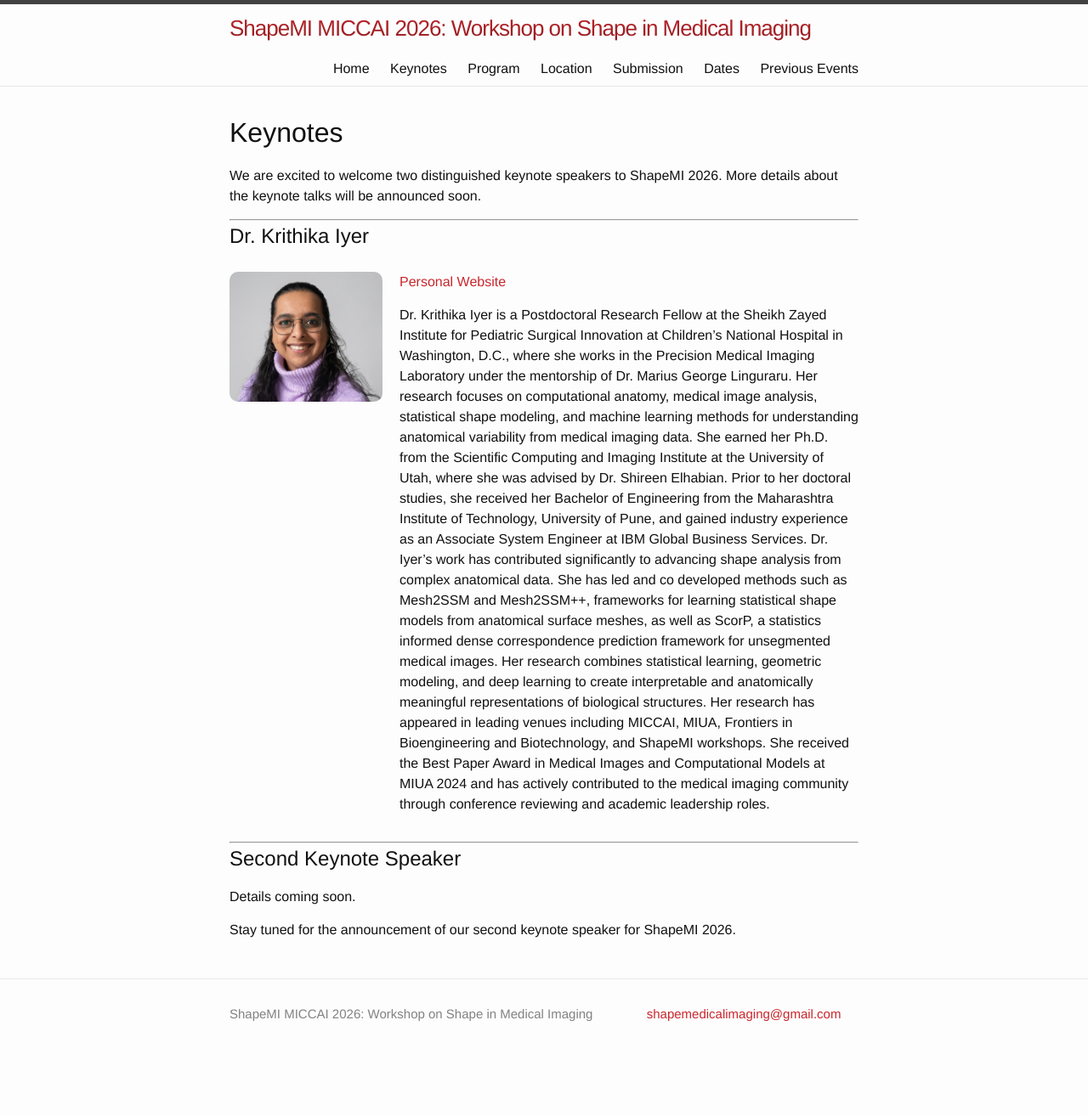
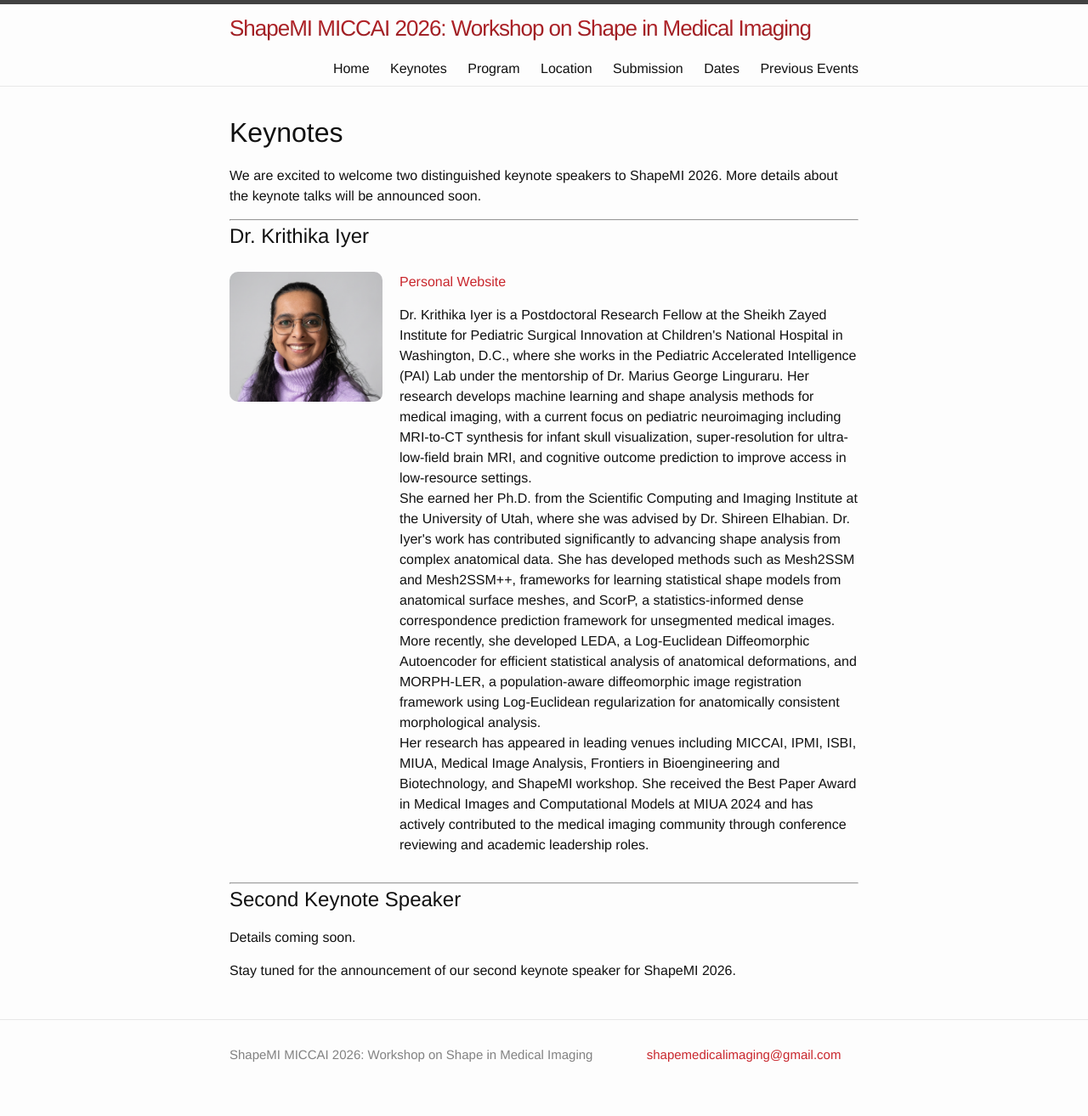
Before and after one commit to shapemi/shapemi.github.io, a Jekyll site: the page built from keynotes/index.md, in a window 1280 px wide. Shown: the whole page at 85% size. Built offline with Jekyll 4.4.1, drawn with Linux system fonts in a browser that asks for light colours; before the commit the page ends 1266 px from its top, so only the background shows below that.

Commit message:
Revise biography of Dr. Krithika Iyer
Updated Dr. Krithika Iyer's biography to reflect her current research focus and contributions in pediatric neuroimaging and machine learning methods for medical imaging.

```diff
--- a/keynotes/index.md
+++ b/keynotes/index.md
@@ -25,13 +25,11 @@ We are excited to welcome two distinguished keynote speakers to ShapeMI 2026. Mo
 <a href="https://iyerkrithika21.github.io/" target="_blank">Personal Website</a>
 </p>
 
-Dr. Krithika Iyer is a Postdoctoral Research Fellow at the Sheikh Zayed Institute for Pediatric Surgical Innovation at Children’s National Hospital in Washington, D.C., where she works in the Precision Medical Imaging Laboratory under the mentorship of Dr. Marius George Linguraru. Her research focuses on computational anatomy, medical image analysis, statistical shape modeling, and machine learning methods for understanding anatomical variability from medical imaging data.
+Dr. Krithika Iyer is a Postdoctoral Research Fellow at the Sheikh Zayed Institute for Pediatric Surgical Innovation at Children's National Hospital in Washington, D.C., where she works in the Pediatric Accelerated Intelligence (PAI) Lab under the mentorship of Dr. Marius George Linguraru. Her research develops machine learning and shape analysis methods for medical imaging, with a current focus on pediatric neuroimaging including MRI-to-CT synthesis for infant skull visualization, super-resolution for ultra-low-field brain MRI, and cognitive outcome prediction to improve access in low-resource settings.<br>
 
-She earned her Ph.D. from the Scientific Computing and Imaging Institute at the University of Utah, where she was advised by Dr. Shireen Elhabian. Prior to her doctoral studies, she received her Bachelor of Engineering from the Maharashtra Institute of Technology, University of Pune, and gained industry experience as an Associate System Engineer at IBM Global Business Services.
+She earned her Ph.D. from the Scientific Computing and Imaging Institute at the University of Utah, where she was advised by Dr. Shireen Elhabian. Dr. Iyer's work has contributed significantly to advancing shape analysis from complex anatomical data. She has developed methods such as Mesh2SSM and Mesh2SSM++, frameworks for learning statistical shape models from anatomical surface meshes, and ScorP, a statistics-informed dense correspondence prediction framework for unsegmented medical images. More recently, she developed LEDA, a Log-Euclidean Diffeomorphic Autoencoder for efficient statistical analysis of anatomical deformations, and MORPH-LER, a population-aware diffeomorphic image registration framework using Log-Euclidean regularization for anatomically consistent morphological analysis.<br>
 
-Dr. Iyer’s work has contributed significantly to advancing shape analysis from complex anatomical data. She has led and co developed methods such as Mesh2SSM and Mesh2SSM++, frameworks for learning statistical shape models from anatomical surface meshes, as well as ScorP, a statistics informed dense correspondence prediction framework for unsegmented medical images. Her research combines statistical learning, geometric modeling, and deep learning to create interpretable and anatomically meaningful representations of biological structures.
-
-Her research has appeared in leading venues including MICCAI, MIUA, Frontiers in Bioengineering and Biotechnology, and ShapeMI workshops. She received the Best Paper Award in Medical Images and Computational Models at MIUA 2024 and has actively contributed to the medical imaging community through conference reviewing and academic leadership roles.
+Her research has appeared in leading venues including MICCAI, IPMI, ISBI, MIUA, Medical Image Analysis, Frontiers in Bioengineering and Biotechnology, and ShapeMI workshop. She received the Best Paper Award in Medical Images and Computational Models at MIUA 2024 and has actively contributed to the medical imaging community through conference reviewing and academic leadership roles.<br>
 
 </div>
 
```
